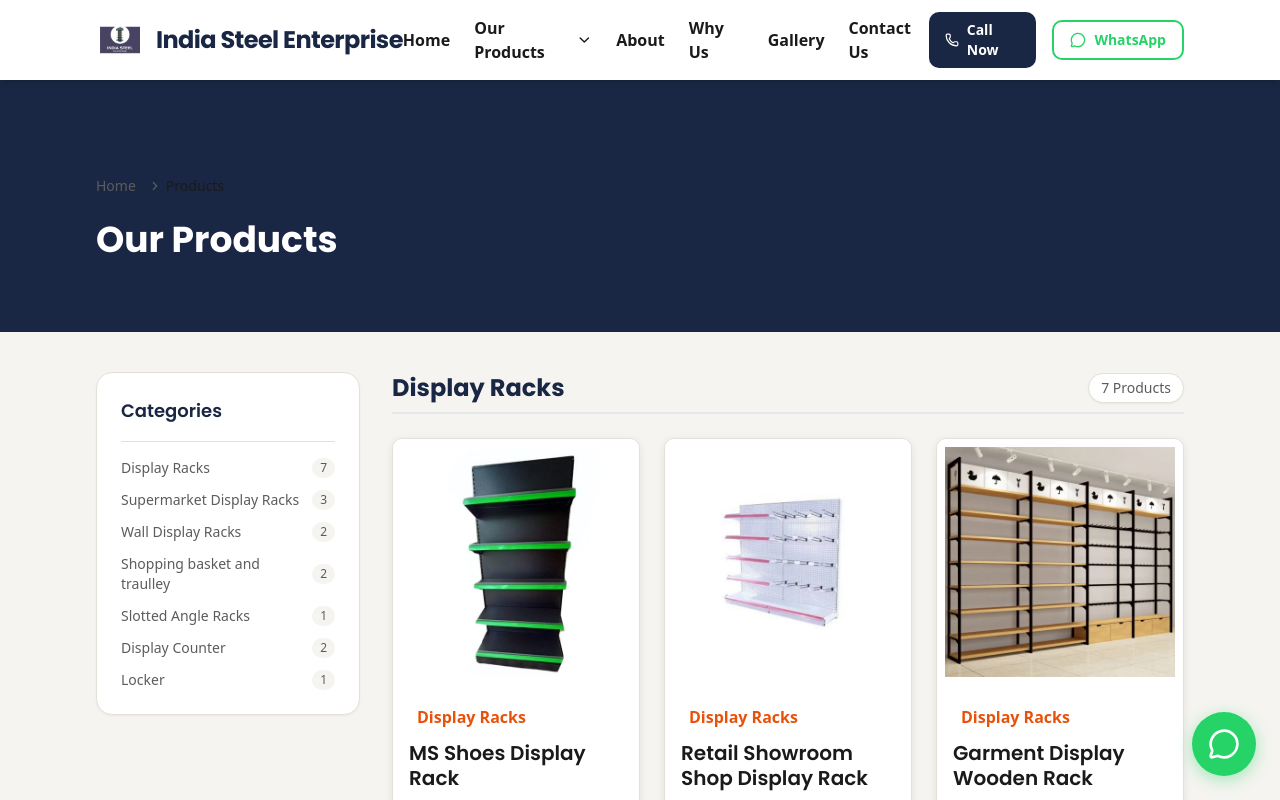
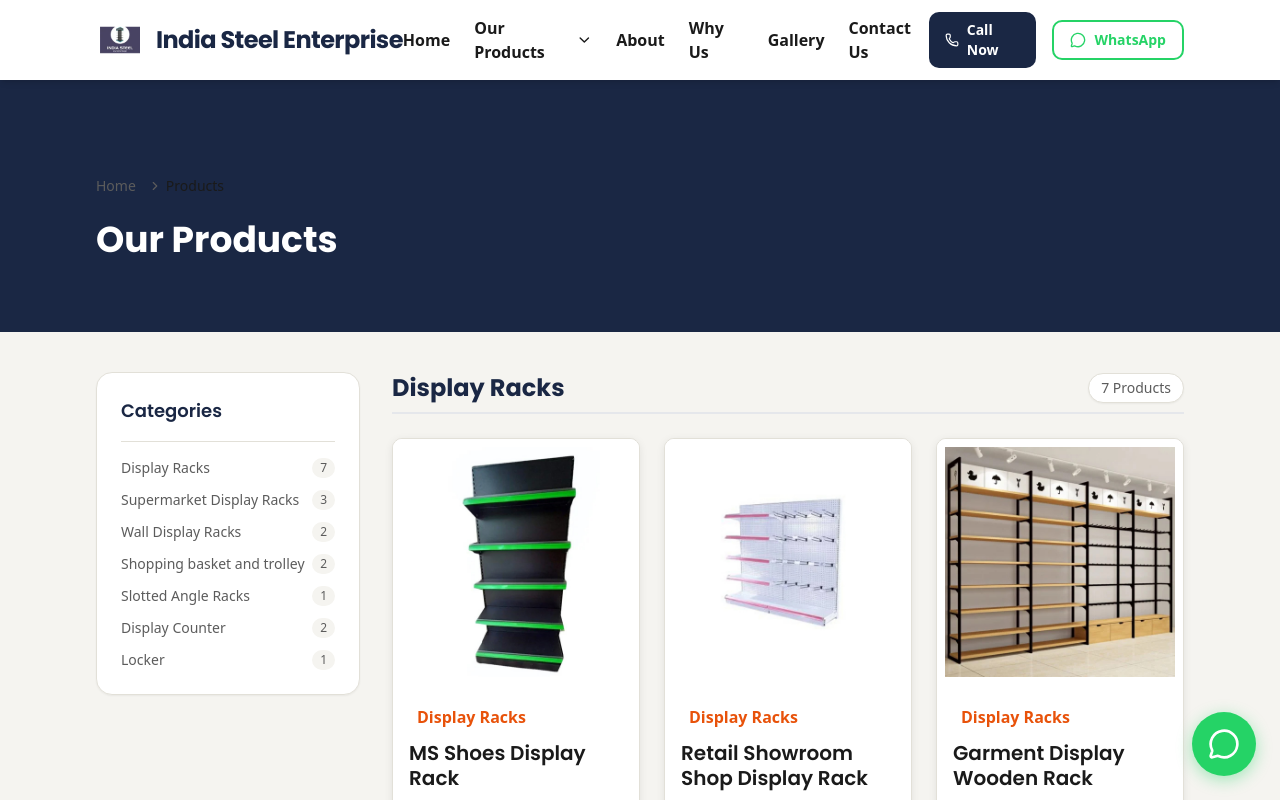
Before and after one commit to scalerhouseowner/india-steel-enterprise, a Next.js app: page /products in a window 1280 px wide. Shown: the top 800 px of the page. Built offline with nearby package versions, Linux system fonts and the light colour scheme.

Commit message:
fix: corrected spelling of trolley in categories and products

```diff
--- a/data/categories.ts
+++ b/data/categories.ts
@@ -24,7 +24,7 @@ export const categories: Category[] = [
   },
   {
     id: "4",
-    name: "Shopping basket and traulley",
+    name: "Shopping basket and trolley",
     slug: "shopping-baskets",
     image: "/images/30L-PP-Supermarket-Shopping-Basket..jpg",
     productCount: 4,
--- a/data/products.ts
+++ b/data/products.ts
@@ -556,7 +556,7 @@ export const products: Product[] = [
     id: "19",
     slug: "ss-supermarket-trolley",
     name: "SS Supermarket Trolley",
-    category: "Shopping basket and traulley",
+    category: "Shopping basket and trolley",
     categorySlug: "shopping-baskets",
     image: "/images/Stainless-Steel-Shopping-Trolley..jpg",
     price: "On Request",
```
